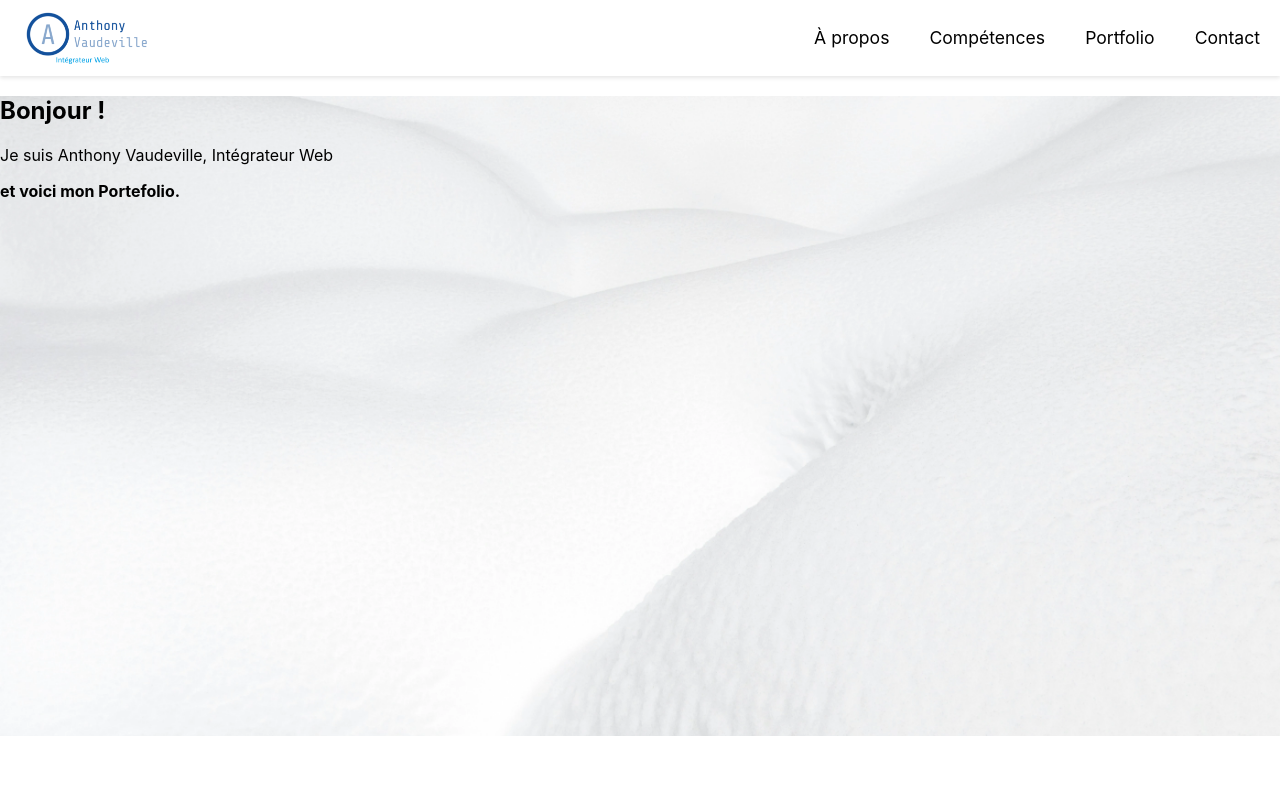
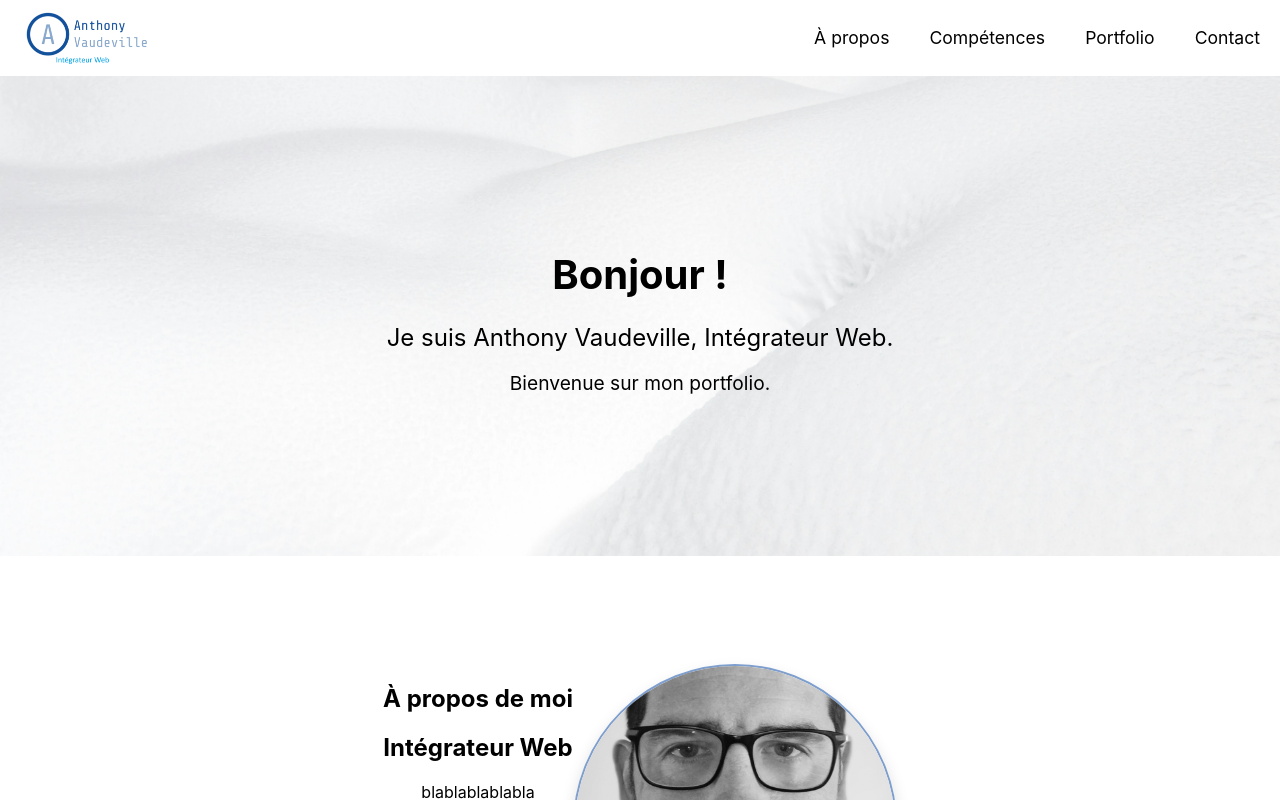
Before and after one commit to Kojiro-lu/Mon-Portefolio, a React (Vite) app: page / in a window 1280 px wide. Shown: the top 800 px of the page. Built offline with nearby package versions, Linux system fonts and the light colour scheme.

Commit message:
Mise en place de framer-motion pour un efft d'apparition du texte dans le composant Hero

```diff
--- a/package.json
+++ b/package.json
@@ -10,6 +10,7 @@
     "preview": "vite preview"
   },
   "dependencies": {
+    "framer-motion": "^12.15.0",
     "react": "^19.1.0",
     "react-dom": "^19.1.0",
     "react-icons": "^5.5.0",
--- a/src/components/Hero/Hero.css
+++ b/src/components/Hero/Hero.css
@@ -1,5 +1,44 @@
 .hero {
   background-image: url("../../assets/images/fond-hero.webp");
   background-size: cover;
-  height: 80vh;
+  background-position: center;
+  height: 60vh;
+  display: flex;
+  align-items: center;
+  justify-content: center;
+  text-align: center;
+  color: black;
 }
+
+.hero-content {
+  max-width: 800px;
+}
+
+.hero-title {
+  font-size: 2.5rem;
+  margin-bottom: 0.5rem;
+}
+
+.hero-subtitle {
+  font-size: 1.5rem;
+  margin-bottom: 0.5rem;
+}
+
+.hero-description {
+  font-size: 1.2rem;
+}
+
+/* Responsive */
+@media (max-width: 768px) {
+  .hero-title {
+    font-size: 2rem;
+  }
+
+  .hero-subtitle {
+    font-size: 1.2rem;
+  }
+
+  .hero-description {
+    font-size: 1rem;
+  }
+}
--- a/src/components/Hero/Hero.jsx
+++ b/src/components/Hero/Hero.jsx
@@ -1,12 +1,34 @@
 import "./Hero.css";
+import { motion } from "framer-motion";
 
 function Hero() {
   return (
     <section className="hero">
       <div className="hero-content">
-        <h2>Bonjour !</h2>
-        <p>Je suis Anthony Vaudeville, Intégrateur Web </p>
-        <strong> et voici mon Portefolio.</strong>
+        <motion.h1
+          className="hero-title"
+          initial={{ opacity: 0, y: -50 }}
+          animate={{ opacity: 1, y: 0 }}
+          transition={{ duration: 0.8 }}
+        >
+          Bonjour !
+        </motion.h1>
+        <motion.p
+          className="hero-subtitle"
+          initial={{ opacity: 0, y: 50 }}
+          animate={{ opacity: 1, y: 0 }}
+          transition={{ duration: 1, delay: 0.5 }}
+        >
+          Je suis Anthony Vaudeville, Intégrateur Web.
+        </motion.p>
+        <motion.p
+          className="hero-description"
+          initial={{ opacity: 0 }}
+          animate={{ opacity: 1 }}
+          transition={{ duration: 1, delay: 1 }}
+        >
+          Bienvenue sur mon portfolio.
+        </motion.p>
       </div>
     </section>
   );
```
Also changed, not shown: 1 other file (tests, documents, lock files or other folders).
